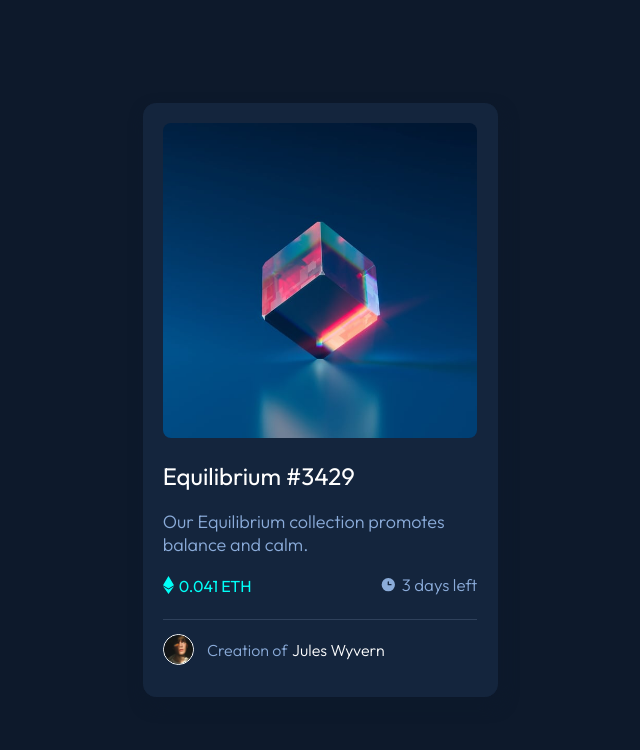
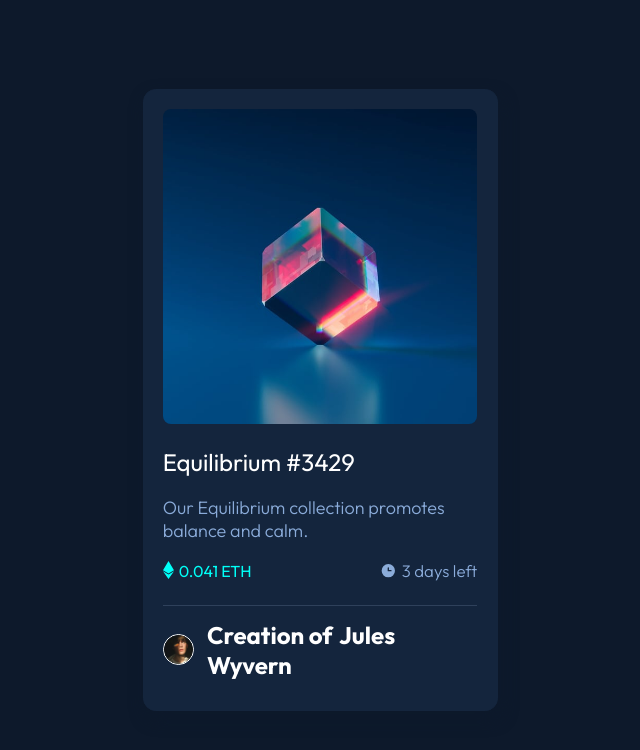
Before and after one commit to Klintend/nft-preview-card-component-main, a plain HTML site: page index.html in a window 1280 px wide. Shown: the whole page, without its empty margins (320-960 px from the left). Drawn offline with Linux system fonts and the light colour scheme.

Commit message:
solved an issue on the html file

```diff
--- a/index.html
+++ b/index.html
@@ -58,7 +58,7 @@
         <!-- avatar side start -->
         <div class="creator">
           <img class="creator-avatar" src="./images/image-avatar.png" alt="avatar image">
-          <h4 class="creator-text">Creation of<span class="creator-span"> Jules Wyvern</span></h4>
+          <h2 class="creator-text">Creation of<span class="creator-span"> Jules Wyvern</span></h2>
         </div>
         <!-- avatar side end -->
       </div>
```
